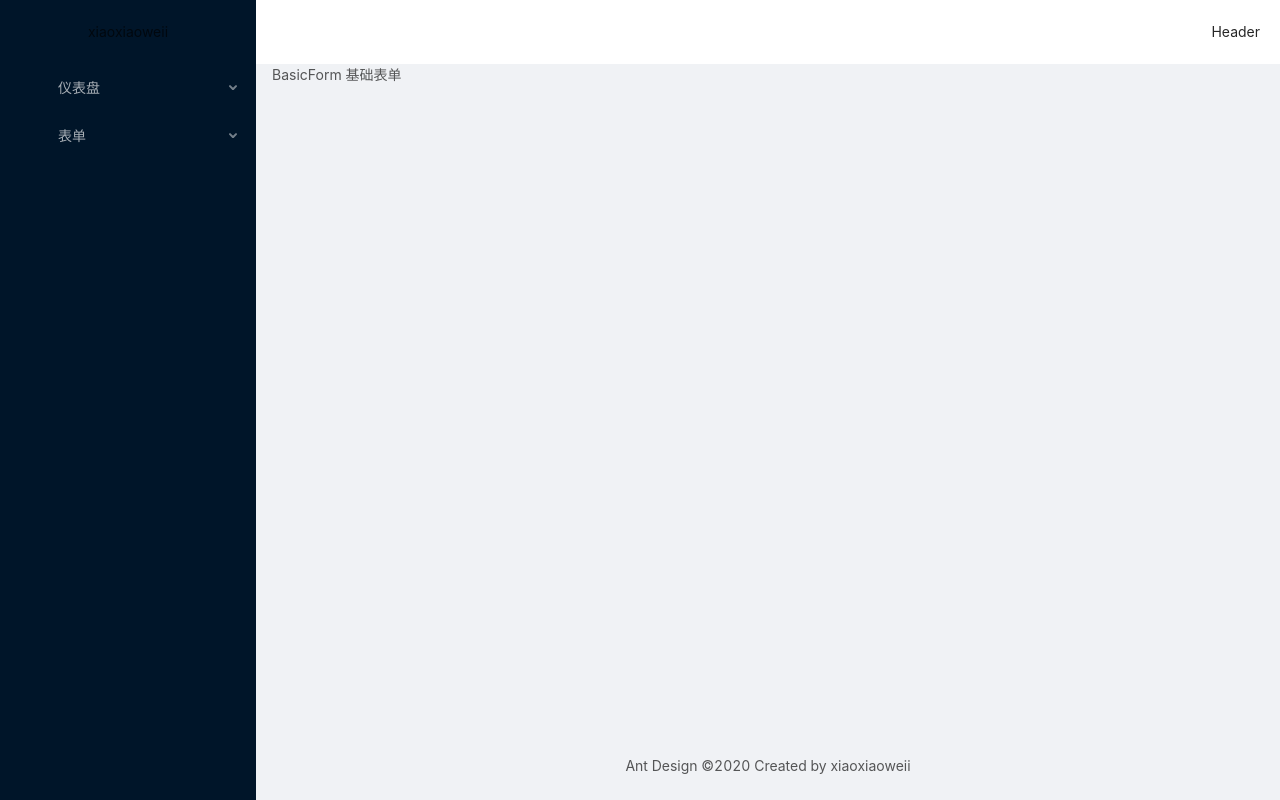
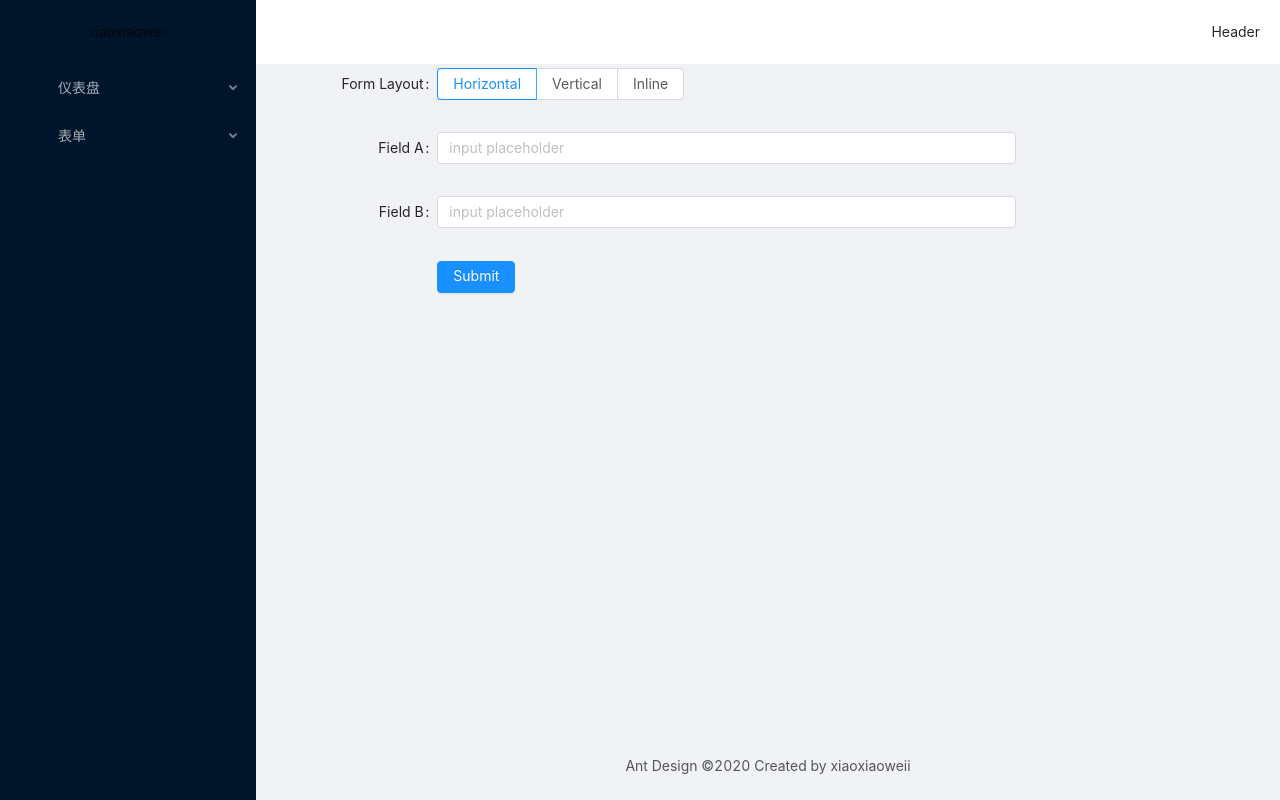
Before and after one commit to xiaoxiaoweii/ant-desigin-pro-vue, a Vue app: page /form/basic-form in a window 1280 px wide. Built offline with nearby package versions, Linux system fonts and the light colour scheme.

Commit message:
普通表单

```diff
--- a/src/views/Forms/BasicForm.vue
+++ b/src/views/Forms/BasicForm.vue
@@ -1,9 +1,108 @@
 <template>
-  <div>
-    BasicForm 基础表单
-  </div>
+  <a-form :layout="formLayout">
+    <a-form-item
+      label="Form Layout"
+      :label-col="formItemLayout.labelCol"
+      :wrapper-col="formItemLayout.wrapperCol"
+    >
+      <a-radio-group
+        default-value="horizontal"
+        @change="handleFormLayoutChange"
+      >
+        <a-radio-button value="horizontal">
+          Horizontal
+        </a-radio-button>
+        <a-radio-button value="vertical">
+          Vertical
+        </a-radio-button>
+        <a-radio-button value="inline">
+          Inline
+        </a-radio-button>
+      </a-radio-group>
+    </a-form-item>
+    <a-form-item
+      label="Field A"
+      :label-col="formItemLayout.labelCol"
+      :wrapper-col="formItemLayout.wrapperCol"
+      :validateStatus="fieldAStatus"
+      :help="fieldAHelp"
+    >
+      <a-input v-model="fieldA" placeholder="input placeholder" />
+    </a-form-item>
+    <a-form-item
+      label="Field B"
+      :label-col="formItemLayout.labelCol"
+      :wrapper-col="formItemLayout.wrapperCol"
+    >
+      <a-input v-model="fieldB" placeholder="input placeholder" />
+    </a-form-item>
+    <a-form-item :wrapper-col="buttonItemLayout.wrapperCol">
+      <a-button type="primary" @click="handleSubmit">
+        Submit
+      </a-button>
+    </a-form-item>
+  </a-form>
 </template>
+
 <script>
-export default {};
+export default {
+  data() {
+    return {
+      formLayout: "horizontal",
+      fieldA: "",
+      fieldB: "",
+      fieldAStatus: "",
+      fieldAHelp: ""
+    };
+  },
+  watch: {
+    // 监听fieldA的变化
+    fieldA(val) {
+      if (val.length <= 5) {
+        this.fieldAStatus = "error";
+        this.fieldAHelp = "必须大于5个字符";
+      } else {
+        this.fieldAStatus = "";
+        this.fieldAHelp = "";
+      }
+    }
+  },
+  computed: {
+    formItemLayout() {
+      const { formLayout } = this;
+      return formLayout === "horizontal"
+        ? {
+            labelCol: { span: 4 },
+            wrapperCol: { span: 14 }
+          }
+        : {};
+    },
+    buttonItemLayout() {
+      const { formLayout } = this;
+      return formLayout === "horizontal"
+        ? {
+            wrapperCol: { span: 14, offset: 4 }
+          }
+        : {};
+    }
+  },
+  methods: {
+    handleFormLayoutChange(e) {
+      this.formLayout = e.target.value;
+    },
+    handleSubmit() {
+      if (this.fieldA.length <= 5) {
+        this.fieldAStatus = "error";
+        this.fieldAHelp = "必须大于5个字符";
+      } else {
+        // this.fieldAStatus = ''
+        // this.fieldAHelp = ''
+        console.log({
+          fieldA: this.fieldA,
+          fieldB: this.fieldB
+        });
+      }
+    }
+  }
+};
 </script>
-<style scoped></style>
```
Also changed, not shown: src/main.js (+12 -1 lines).
